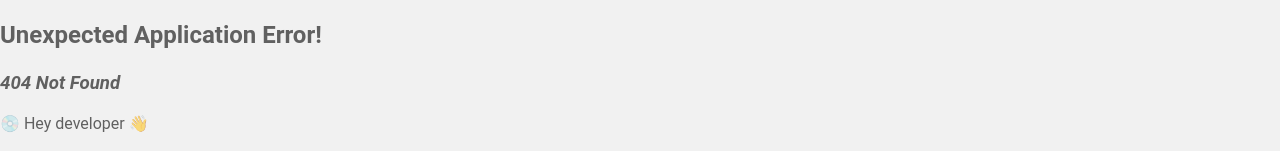
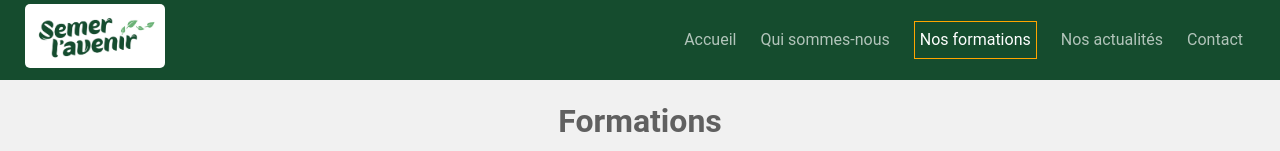
Before and after one commit to sermer12/sermer_avenir, a React (Vite) app in the folder frontend/: page /Nos-formations in a window 1280 px wide. Before the commit this address had no page. Shown: the top 151 px of the page. Built offline with nearby package versions, Linux system fonts and the light colour scheme; no server answers.

Commit message:
fix:changement

```diff
--- a/frontend/src/App.jsx
+++ b/frontend/src/App.jsx
@@ -22,15 +22,15 @@ const router = createBrowserRouter([
         element: <HomePages />,
       },
       {
-        path: "Qui sommes-nous",
+        path: "Qui-sommes-nous",
         element: <QuiSommesNous />,
       },
       {
-        path: "Nos formations",
+        path: "Nos-formations",
         element: <Formations />,
       },
       {
-        path: "Nos actualites",
+        path: "Nos-actualites",
         element: <Actualiter />,
       },
 
--- a/frontend/src/components/Routes.jsx
+++ b/frontend/src/components/Routes.jsx
@@ -30,19 +30,19 @@ const Routes = () => {
             Accueil
           </NavLink>
           <NavLink
-            to="/Qui sommes-nous"
+            to="/Qui-sommes-nous"
             className={({ isActive }) => (isActive ? "is_active" : "")}
           >
             Qui sommes-nous
           </NavLink>
           <NavLink
-            to="/Nos formations"
+            to="/Nos-formations"
             className={({ isActive }) => (isActive ? "is_active" : "")}
           >
             Nos formations
           </NavLink>
           <NavLink
-            to="/Nos actualites"
+            to="/Nos-actualites"
             className={({ isActive }) => (isActive ? "is_active" : "")}
           >
             Nos actualités
--- a/frontend/src/pages/AddFormation.jsx
+++ b/frontend/src/pages/AddFormation.jsx
@@ -9,7 +9,7 @@ const AddFormation = () => {
   const [place, setPlace] = useState("");
   const [name, setName] = useState("");
   const [description, setDescription] = useState("");
-  const [file, setFile] = useState();
+  const [file, setFile] = useState(null);
   const [heure, setHeure] = useState("15:30");
   const [state, setState] = useContext(FormationsContext);
 
@@ -30,11 +30,11 @@ const AddFormation = () => {
           ...state,
           formations: [...state.formations, response.data],
         });
-        // alert(JSON.stringify(response.data));
+        alert(JSON.stringify(response.data));
         setPlace("");
         setName("");
         setDescription("");
-        setFile("");
+        setFile(null);
       })
       .catch((error) => {
         // Gérer les erreurs
--- a/frontend/src/pages/Formations.jsx
+++ b/frontend/src/pages/Formations.jsx
@@ -60,7 +60,7 @@ const Formations = () => {
                     {formation.heure && (
                       <span className="hour-periode">
                         {" "}
-                        <span  className="periode-a">à </span>
+                        <span className="periode-a">à </span>
                         {formation.heure}
                       </span>
                     )}{" "}
```
Also changed, not shown: 1 other file (tests, documents, lock files or other folders).
